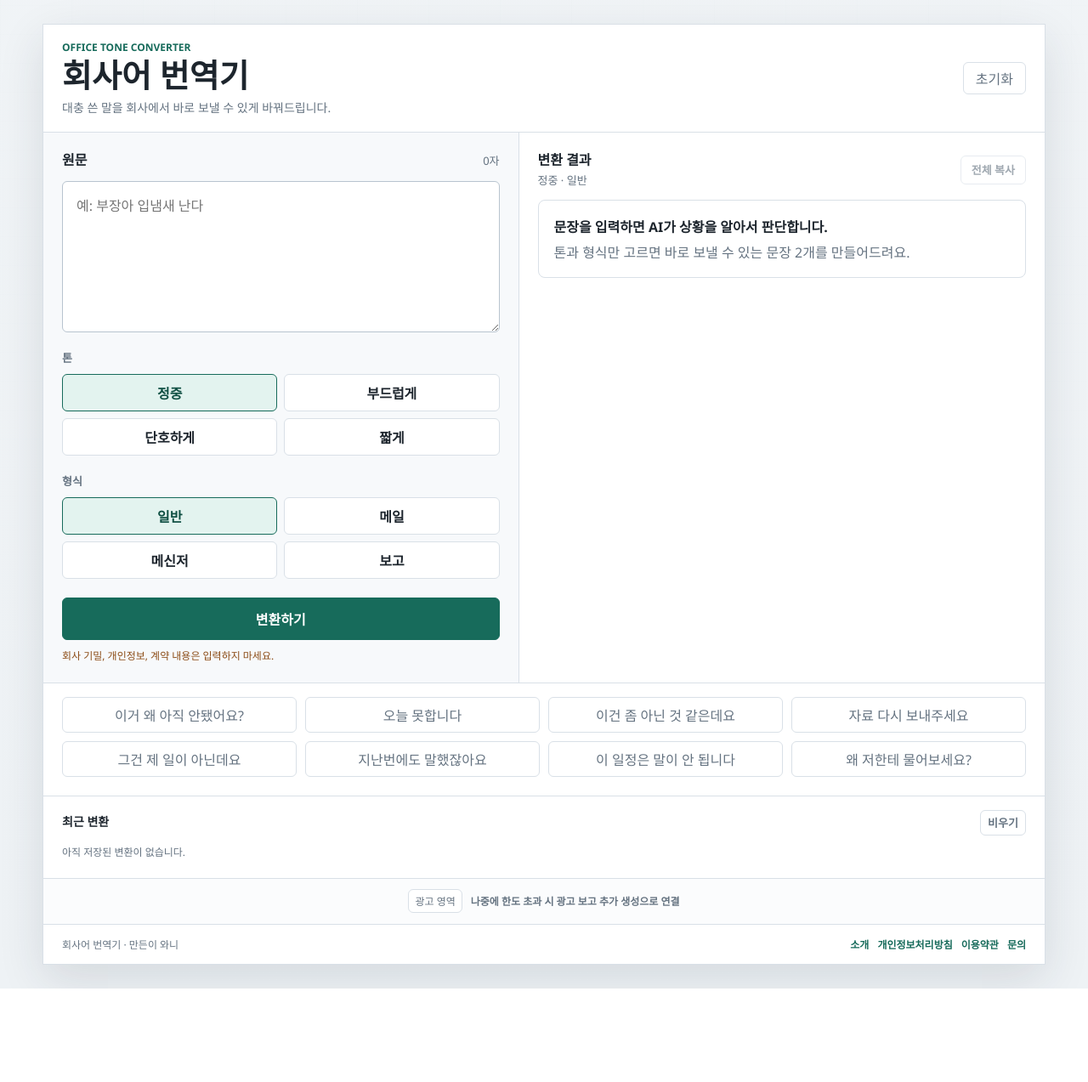
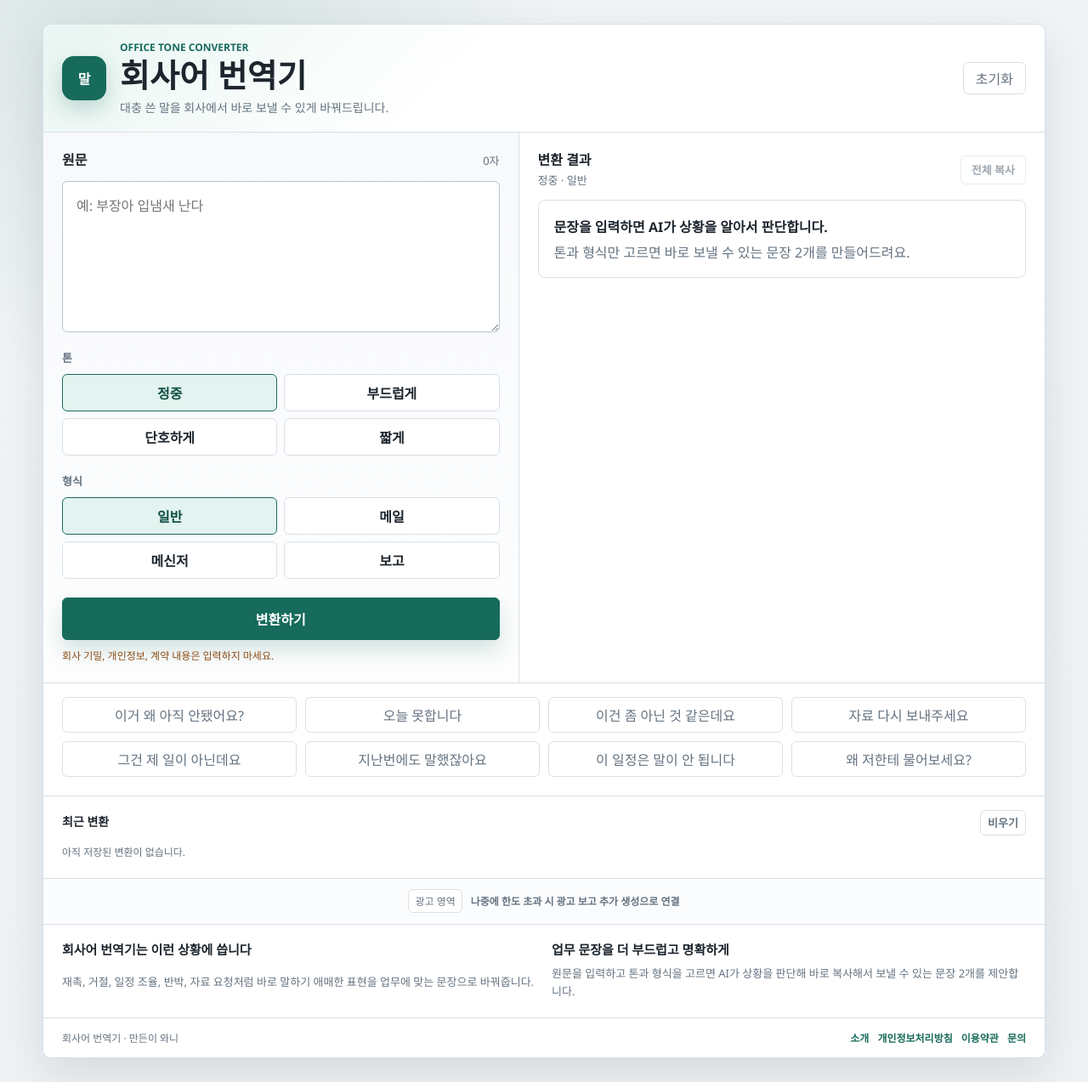
Before and after one commit to hodookim/office-tone-converter, a website: page index.html in a window 1280 px wide. Shown: the whole page at 85% size. Before the commit the page ends 1163 px from the top, so only its background shows below. Drawn offline with Linux system fonts and the light colour scheme.

Commit message:
Improve SEO and visual branding

```diff
--- a/about.html
+++ b/about.html
@@ -5,6 +5,12 @@
     <meta name="viewport" content="width=device-width, initial-scale=1" />
     <title>소개 | 회사어 번역기</title>
     <meta name="description" content="회사어 번역기는 거친 표현을 업무에 맞는 문장으로 바꿔주는 AI 도구입니다." />
+    <link rel="canonical" href="https://office-tone-converter.vercel.app/about.html" />
+    <meta property="og:title" content="소개 | 회사어 번역기" />
+    <meta property="og:description" content="회사어 번역기는 말하기 애매한 업무 표현을 정중하고 명확한 문장으로 바꿔주는 AI 도구입니다." />
+    <meta property="og:url" content="https://office-tone-converter.vercel.app/about.html" />
+    <meta property="og:type" content="website" />
+    <link rel="icon" href="./favicon.svg" type="image/svg+xml" />
     <script async src="https://pagead2.googlesyndication.com/pagead/js/adsbygoogle.js?client=ca-pub-6063034290894650" crossorigin="anonymous"></script>
     <link rel="stylesheet" href="./styles.css" />
   </head>
--- a/index.html
+++ b/index.html
@@ -5,6 +5,12 @@
     <meta name="viewport" content="width=device-width, initial-scale=1" />
     <title>회사어 번역기</title>
     <meta name="description" content="대충 쓴 말을 회사에서 바로 보낼 수 있는 업무 문장으로 바꿔주는 AI 회사어 번역기입니다." />
+    <link rel="canonical" href="https://office-tone-converter.vercel.app/" />
+    <meta property="og:title" content="회사어 번역기" />
+    <meta property="og:description" content="대충 쓴 말을 회사에서 바로 보낼 수 있는 업무 문장으로 바꿔주는 AI 도구입니다." />
+    <meta property="og:url" content="https://office-tone-converter.vercel.app/" />
+    <meta property="og:type" content="website" />
+    <link rel="icon" href="./favicon.svg" type="image/svg+xml" />
     <script async src="https://pagead2.googlesyndication.com/pagead/js/adsbygoogle.js?client=ca-pub-6063034290894650" crossorigin="anonymous"></script>
     <link rel="stylesheet" href="./styles.css" />
   </head>
@@ -12,7 +18,8 @@
     <main class="app-shell">
       <section class="workspace" aria-label="회사어 번역기">
         <header class="topbar">
-          <div>
+          <div class="brand-block">
+            <span class="brand-mark" aria-hidden="true">말</span>
             <p class="eyebrow">Office Tone Converter</p>
             <h1>회사어 번역기</h1>
             <p class="tagline">대충 쓴 말을 회사에서 바로 보낼 수 있게 바꿔드립니다.</p>
@@ -99,6 +106,17 @@
           <strong>나중에 한도 초과 시 광고 보고 추가 생성으로 연결</strong>
         </aside>
 
+        <section class="seo-section" aria-label="서비스 설명">
+          <div>
+            <h2>회사어 번역기는 이런 상황에 씁니다</h2>
+            <p>재촉, 거절, 일정 조율, 반박, 자료 요청처럼 바로 말하기 애매한 표현을 업무에 맞는 문장으로 바꿔줍니다.</p>
+          </div>
+          <div>
+            <h2>업무 문장을 더 부드럽고 명확하게</h2>
+            <p>원문을 입력하고 톤과 형식을 고르면 AI가 상황을 판단해 바로 복사해서 보낼 수 있는 문장 2개를 제안합니다.</p>
+          </div>
+        </section>
+
         <footer class="site-footer">
           <span>회사어 번역기 · 만든이 와니</span>
           <nav aria-label="사이트 정보">
--- a/styles.css
+++ b/styles.css
@@ -29,6 +29,7 @@ body {
     BlinkMacSystemFont,
     sans-serif;
   background:
+    radial-gradient(circle at 15% 0%, rgba(23, 107, 91, 0.12), transparent 28%),
     linear-gradient(180deg, rgba(238, 242, 245, 0.88), rgba(238, 242, 245, 1)),
     repeating-linear-gradient(90deg, rgba(23, 107, 91, 0.05) 0 1px, transparent 1px 84px),
     repeating-linear-gradient(0deg, rgba(23, 107, 91, 0.04) 0 1px, transparent 1px 34px);
@@ -53,6 +54,8 @@ button {
 .workspace {
   background: rgba(255, 255, 255, 0.86);
   border: 1px solid var(--line);
+  border-radius: 10px;
+  overflow: hidden;
   box-shadow: var(--shadow);
 }
 
@@ -64,10 +67,37 @@ button {
   min-height: 82px;
   padding: 18px 22px;
   border-bottom: 1px solid var(--line);
-  background: var(--surface);
+  background:
+    linear-gradient(135deg, rgba(227, 243, 239, 0.8), rgba(255, 255, 255, 0.94) 42%),
+    var(--surface);
+}
+
+.brand-block {
+  display: grid;
+  grid-template-columns: 54px minmax(0, 1fr);
+  grid-template-areas:
+    "mark eyebrow"
+    "mark title"
+    "mark tagline";
+  column-gap: 14px;
+  align-items: center;
+}
+
+.brand-mark {
+  grid-area: mark;
+  display: inline-grid;
+  place-items: center;
+  width: 52px;
+  height: 52px;
+  border-radius: 14px;
+  background: var(--accent);
+  color: #fff;
+  font-weight: 900;
+  box-shadow: 0 10px 24px rgba(23, 107, 91, 0.24);
 }
 
 .eyebrow {
+  grid-area: eyebrow;
   margin: 0 0 4px;
   color: var(--accent);
   font-size: 12px;
@@ -77,6 +107,7 @@ button {
 }
 
 .tagline {
+  grid-area: tagline;
   margin-top: 8px;
   color: var(--muted);
   font-size: 14px;
@@ -90,6 +121,7 @@ p {
 }
 
 h1 {
+  grid-area: title;
   font-size: clamp(26px, 4vw, 38px);
   line-height: 1.08;
   letter-spacing: 0;
@@ -113,7 +145,9 @@ h2 {
 
 .input-panel {
   border-right: 1px solid var(--line);
-  background: var(--surface-muted);
+  background:
+    linear-gradient(180deg, rgba(247, 249, 251, 0.98), rgba(255, 255, 255, 0.74)),
+    var(--surface-muted);
 }
 
 .result-panel {
@@ -226,6 +260,7 @@ textarea:focus {
   background: var(--accent);
   color: #fff;
   font-weight: 800;
+  box-shadow: 0 12px 24px rgba(23, 107, 91, 0.18);
 }
 
 .primary-button:disabled {
@@ -260,6 +295,7 @@ textarea:focus {
 
 .result-card {
   padding: 16px;
+  box-shadow: 0 8px 22px rgba(31, 45, 61, 0.05);
 }
 
 .result-card.copied {
@@ -396,6 +432,30 @@ textarea:focus {
 
 .ad-slot strong {
   font-weight: 650;
+}
+
+.seo-section {
+  display: grid;
+  grid-template-columns: 1fr 1fr;
+  gap: 18px;
+  padding: 20px 22px;
+  border-top: 1px solid var(--line);
+  background: var(--surface);
+}
+
+.seo-section div {
+  display: grid;
+  gap: 8px;
+}
+
+.seo-section h2 {
+  font-size: 15px;
+}
+
+.seo-section p {
+  color: var(--muted);
+  font-size: 13px;
+  line-height: 1.6;
 }
 
 .site-footer {
@@ -586,6 +646,11 @@ textarea:focus {
     padding: 12px 16px;
   }
 
+  .seo-section {
+    grid-template-columns: 1fr;
+    padding: 16px;
+  }
+
   .site-footer {
     display: grid;
     padding: 14px 16px;
@@ -604,6 +669,17 @@ textarea:focus {
     display: grid;
   }
 
+  .brand-block {
+    grid-template-columns: 44px minmax(0, 1fr);
+    column-gap: 10px;
+  }
+
+  .brand-mark {
+    width: 44px;
+    height: 44px;
+    border-radius: 12px;
+  }
+
   .ghost-button {
     width: 100%;
   }
```
Also changed, not shown: contact.html (+6 -0 lines), privacy.html (+6 -0 lines), terms.html (+6 -0 lines), favicon.svg (added).
